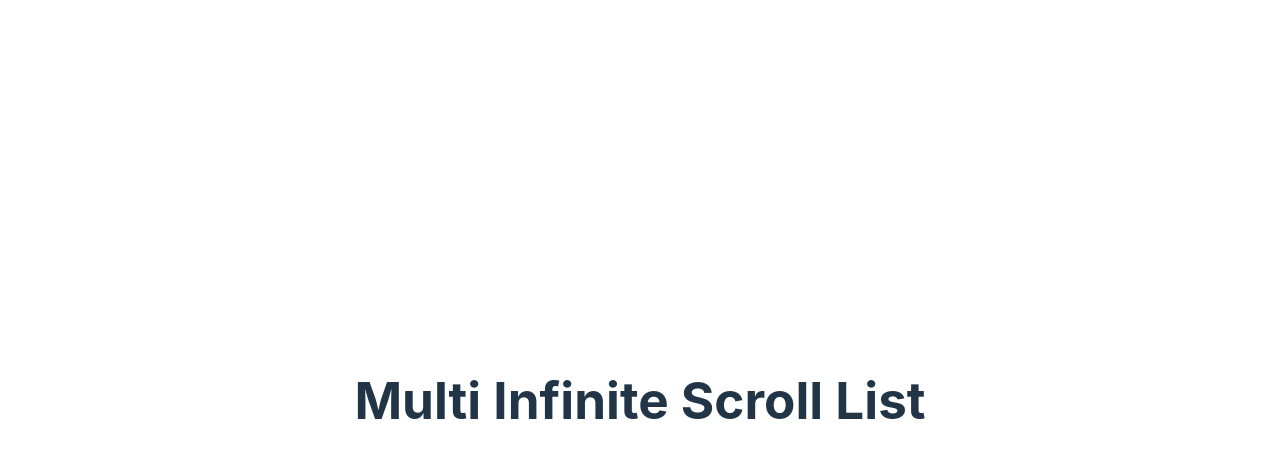
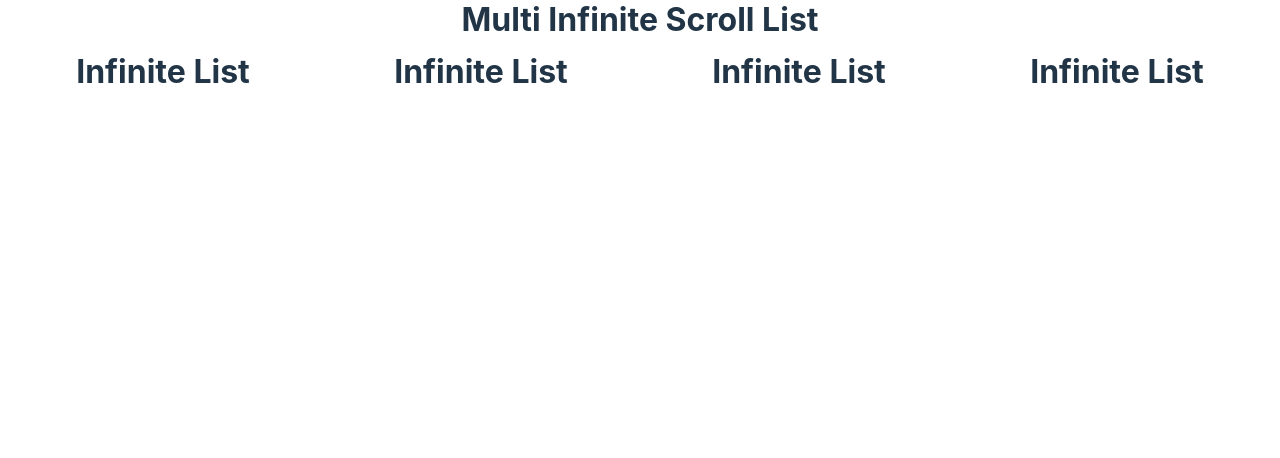
Before and after one commit to KevinThoriya/multi-Infinite-scroll-list, a React (Vite) app: page / in a window 1280 px wide. Shown: the top 458 px of the page. Built offline with nearby package versions, Linux system fonts and the light colour scheme.

Commit message:
[Add] component for infinite list
- added a empty component for infinite list
- display multiple infinite list on main container.

```diff
--- a/src/App.css
+++ b/src/App.css
@@ -1,6 +1,16 @@
 #root {
-  max-width: 1280px;
-  margin: 0 auto;
-  padding: 2rem;
+  margin: 0;
   text-align: center;
+  height: 100vh;
 }
+.parentContainer {
+  display: flex;
+  gap: 0.5rem;
+  flex: 1;
+  padding: 0.5rem;
+}
+.App {
+  height: 100%;
+  display: flex;
+  flex-direction: column;
+}
--- a/src/App.tsx
+++ b/src/App.tsx
@@ -1,12 +1,19 @@
-import './App.css'
+import "./App.css";
+
+import InfiniteList from "./InfiniteList";
 
 function App() {
-
   return (
     <div className="App">
-       <h1>Multi Infinite Scroll List</h1>
+      <h1>Multi Infinite Scroll List</h1>
+      <div className="parentContainer">
+        <InfiniteList />
+        <InfiniteList />
+        <InfiniteList />
+        <InfiniteList />
+      </div>
     </div>
-  )
+  );
 }
 
-export default App
+export default App;
--- /dev/null
+++ b/src/InfiniteList/InfiniteList.css
@@ -0,0 +1,6 @@
+.listContainer {
+    background-color: #fff2;
+    border-radius: 0.5rem;
+    flex: 1;
+    padding: 0.3rem;
+}
--- /dev/null
+++ b/src/InfiniteList/index.tsx
@@ -0,0 +1,15 @@
+import './InfiniteList.css'
+
+function InfiniteList() {
+
+  return (
+    <div className="listContainer">
+       <h1>Infinite List</h1>
+       <div className="">
+
+       </div>
+    </div>
+  )
+}
+
+export default InfiniteList
--- a/src/index.css
+++ b/src/index.css
@@ -1,30 +1,19 @@
 :root {
   font-family: Inter, system-ui, Avenir, Helvetica, Arial, sans-serif;
-  line-height: 1.5;
   font-weight: 400;
-
-  color-scheme: light dark;
   color: rgba(255, 255, 255, 0.87);
   background-color: #242424;
 
-  font-synthesis: none;
-  text-rendering: optimizeLegibility;
-  -webkit-font-smoothing: antialiased;
-  -moz-osx-font-smoothing: grayscale;
-  -webkit-text-size-adjust: 100%;
 }
 
 body {
   margin: 0;
-  display: flex;
-  place-items: center;
   min-width: 320px;
   min-height: 100vh;
 }
 
 h1 {
-  font-size: 3.2em;
-  line-height: 1.1;
+  margin: 0;
 }
 @media (prefers-color-scheme: light) {
   :root {
```
